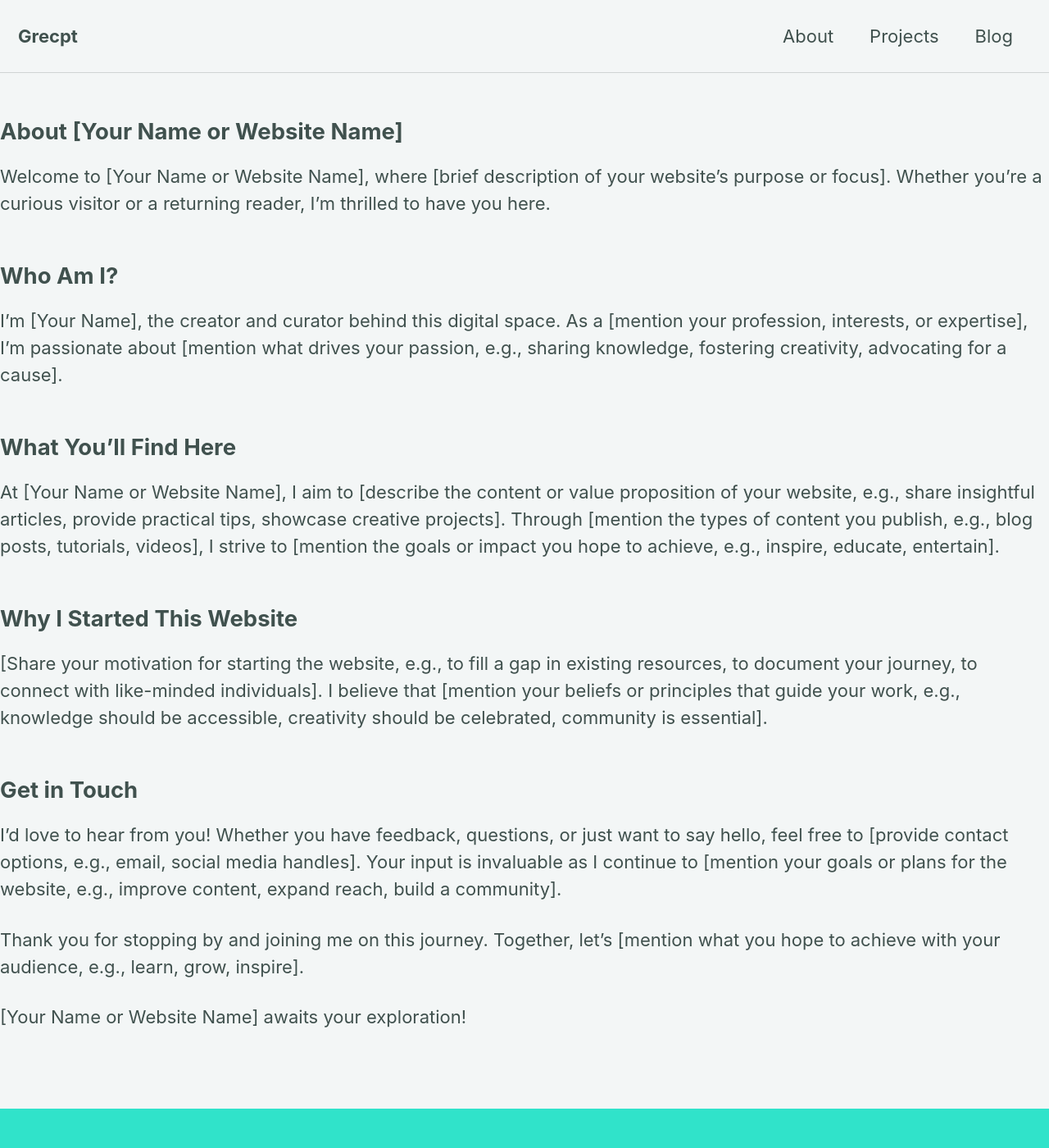
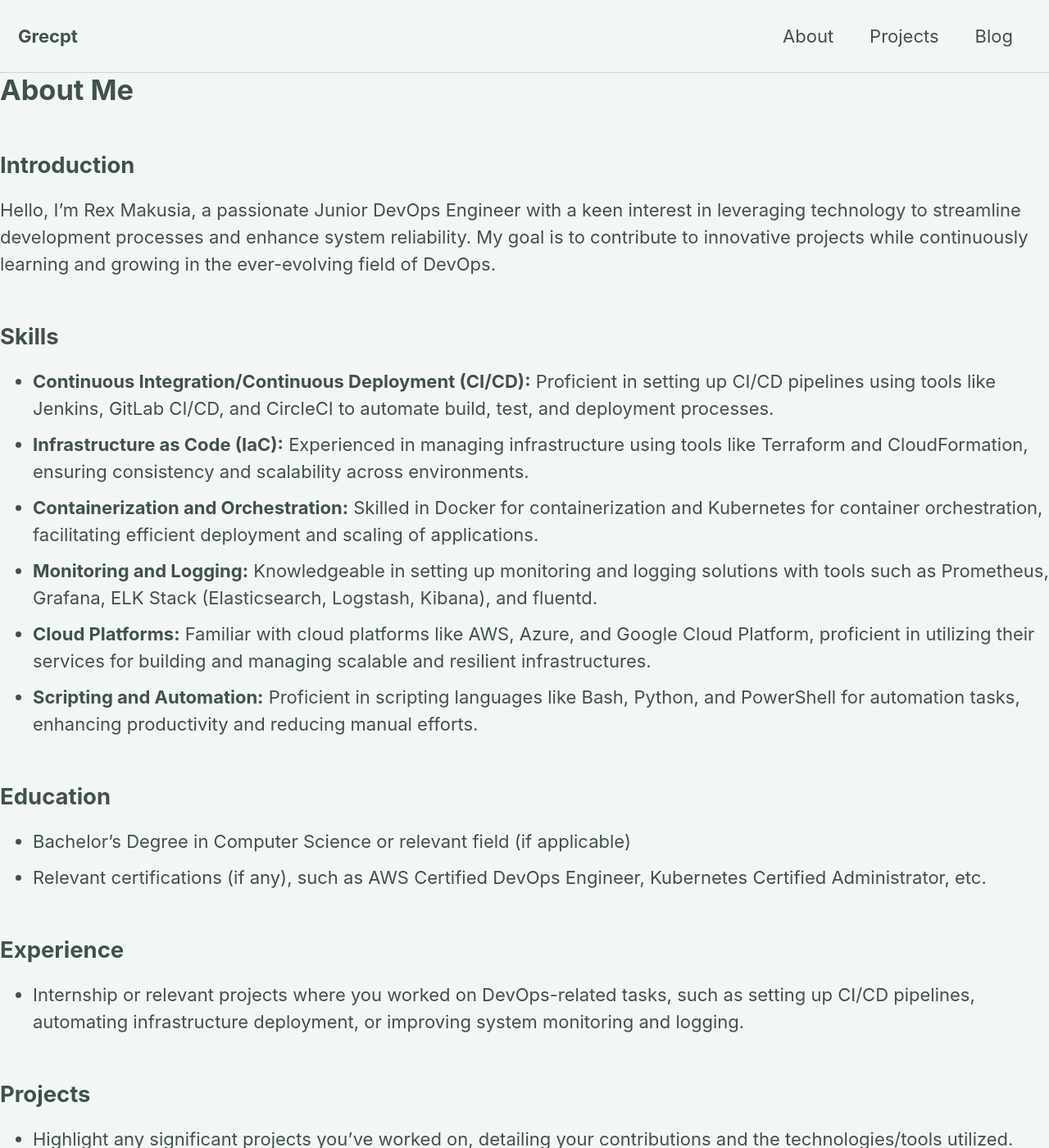
Before and after one commit to grecpt/rexmakusia, a Jekyll site: the page built from _pages/about.md, in a window 1280 px wide and 1400 px high. Shown: the whole window at 82% size. Built offline with Jekyll 4.4.1, drawn with Linux system fonts in a browser that asks for light colours; cached includes are drawn as plain includes; our own code applies the rules of GitHub Pages for plain Markdown files; some of the changed text lies outside the part shown.

Commit message:
Update my About me page

```diff
--- a/_pages/about.md
+++ b/_pages/about.md
@@ -1,23 +1,37 @@
-## About [Your Name or Website Name]
+# About Me
 
-Welcome to [Your Name or Website Name], where [brief description of your website's purpose or focus]. Whether you're a curious visitor or a returning reader, I'm thrilled to have you here.
+## Introduction
 
-## Who Am I?
+Hello, I'm Rex Makusia, a passionate Junior DevOps Engineer with a keen interest in leveraging technology to streamline development processes and enhance system reliability. My goal is to contribute to innovative projects while continuously learning and growing in the ever-evolving field of DevOps.
 
-I'm [Your Name], the creator and curator behind this digital space. As a [mention your profession, interests, or expertise], I'm passionate about [mention what drives your passion, e.g., sharing knowledge, fostering creativity, advocating for a cause].
+## Skills
 
-## What You'll Find Here
+- **Continuous Integration/Continuous Deployment (CI/CD):** Proficient in setting up CI/CD pipelines using tools like Jenkins, GitLab CI/CD, and CircleCI to automate build, test, and deployment processes.
+- **Infrastructure as Code (IaC):** Experienced in managing infrastructure using tools like Terraform and CloudFormation, ensuring consistency and scalability across environments.
+- **Containerization and Orchestration:** Skilled in Docker for containerization and Kubernetes for container orchestration, facilitating efficient deployment and scaling of applications.
+- **Monitoring and Logging:** Knowledgeable in setting up monitoring and logging solutions with tools such as Prometheus, Grafana, ELK Stack (Elasticsearch, Logstash, Kibana), and fluentd.
+- **Cloud Platforms:** Familiar with cloud platforms like AWS, Azure, and Google Cloud Platform, proficient in utilizing their services for building and managing scalable and resilient infrastructures.
+- **Scripting and Automation:** Proficient in scripting languages like Bash, Python, and PowerShell for automation tasks, enhancing productivity and reducing manual efforts.
 
-At [Your Name or Website Name], I aim to [describe the content or value proposition of your website, e.g., share insightful articles, provide practical tips, showcase creative projects]. Through [mention the types of content you publish, e.g., blog posts, tutorials, videos], I strive to [mention the goals or impact you hope to achieve, e.g., inspire, educate, entertain].
+## Education
 
-## Why I Started This Website
+- Bachelor's Degree in Computer Science or relevant field (if applicable)
+- Relevant certifications (if any), such as AWS Certified DevOps Engineer, Kubernetes Certified Administrator, etc.
 
-[Share your motivation for starting the website, e.g., to fill a gap in existing resources, to document your journey, to connect with like-minded individuals]. I believe that [mention your beliefs or principles that guide your work, e.g., knowledge should be accessible, creativity should be celebrated, community is essential].
+## Experience
 
-## Get in Touch
+- Internship or relevant projects where you worked on DevOps-related tasks, such as setting up CI/CD pipelines, automating infrastructure deployment, or improving system monitoring and logging.
 
-I'd love to hear from you! Whether you have feedback, questions, or just want to say hello, feel free to [provide contact options, e.g., email, social media handles]. Your input is invaluable as I continue to [mention your goals or plans for the website, e.g., improve content, expand reach, build a community].
+## Projects
 
-Thank you for stopping by and joining me on this journey. Together, let's [mention what you hope to achieve with your audience, e.g., learn, grow, inspire].
+- Highlight any significant projects you've worked on, detailing your contributions and the technologies/tools utilized.
 
-[Your Name or Website Name] awaits your exploration!
+## Interests
+
+- Share any interests or hobbies outside of work that you're passionate about, whether it's related to technology, sports, arts, or anything else that showcases your personality and diverse skill set.
+
+## Contact
+
+- Provide your contact information, including email and LinkedIn profile, to connect with potential employers or collaborators.
+
+Feel free to tailor this template to your specific experiences, skills, and personality!
```
Also changed, not shown: 1 other file.
